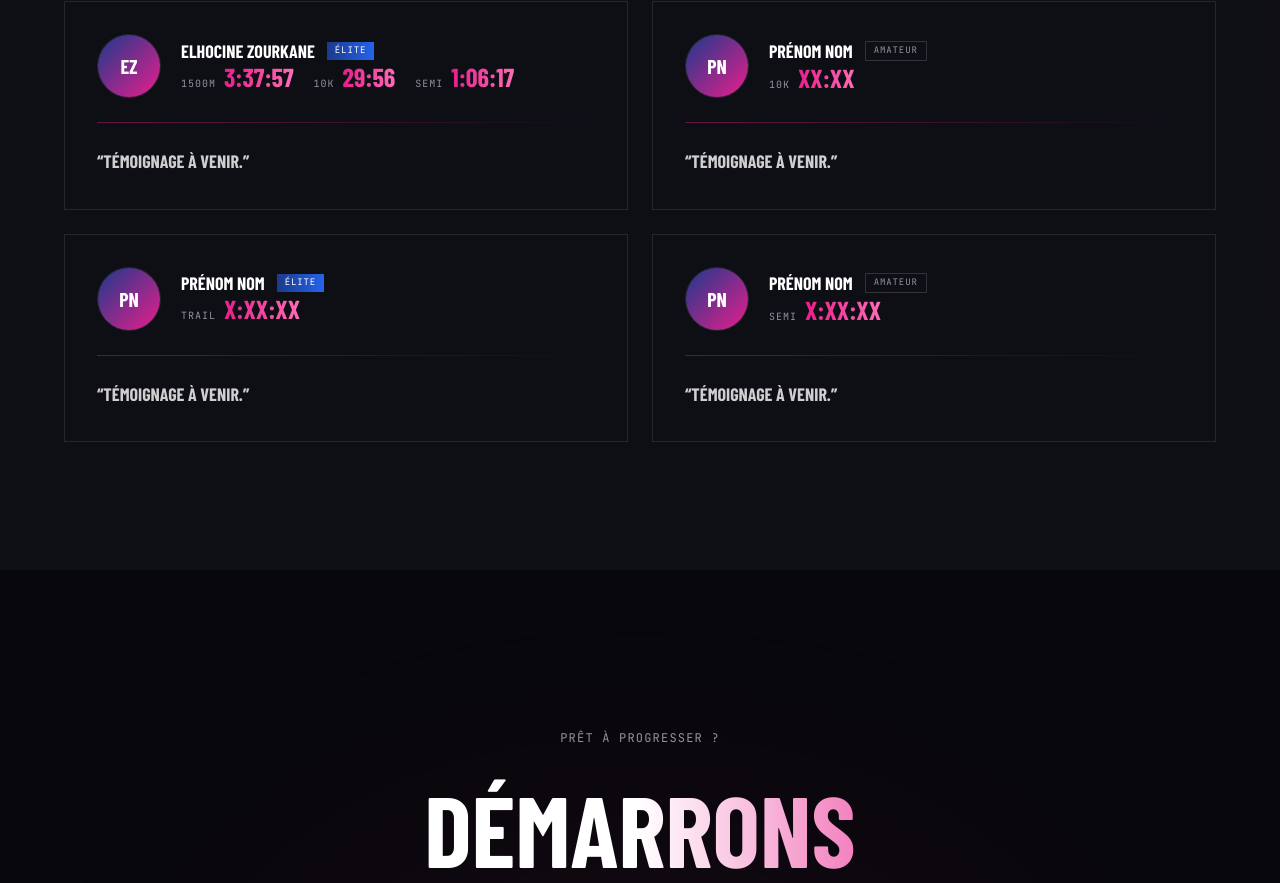
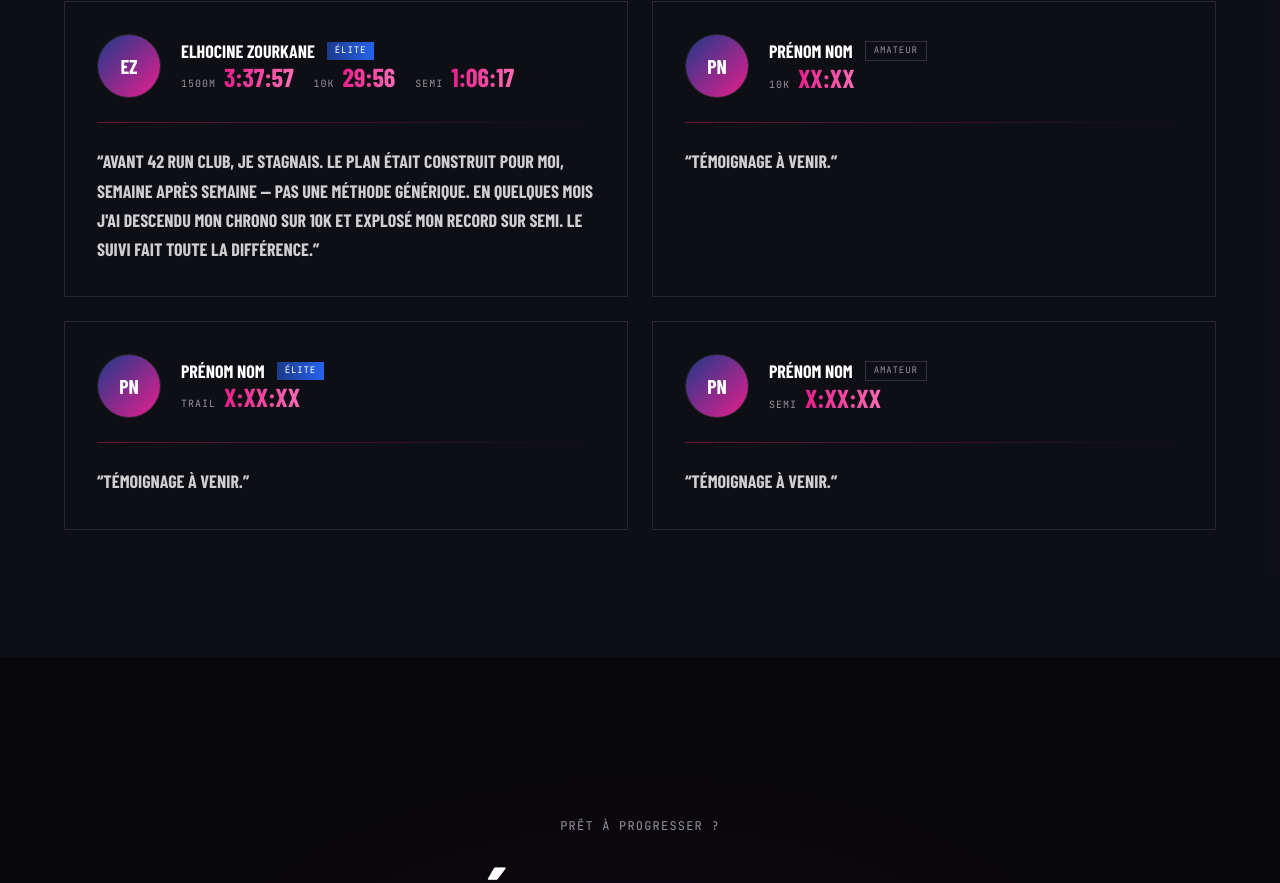
Before and after one commit to alessio200225-wq/42-run-club, a Next.js app: page / in a window 1280 px wide. Shown: the part 3747-4630 px from the top of the page. Built offline with nearby package versions, Linux system fonts and the light colour scheme; a web font is replaced by a local one.

Commit message:
Add testimonial quote for ElHocine Zourkane
Co-Authored-By: Claude Sonnet 4.6 <noreply@anthropic.com>

```diff
--- a/app/page.tsx
+++ b/app/page.tsx
@@ -85,7 +85,7 @@ const TEMOIGNAGES = [
       { distance: "10K", chrono: "29:56" },
       { distance: "Semi", chrono: "1:06:17" },
     ],
-    quote: "Témoignage à venir.",
+    quote: "Avant 42 Run Club, je stagnais. Le plan était construit pour moi, semaine après semaine — pas une méthode générique. En quelques mois j'ai descendu mon chrono sur 10K et explosé mon record sur semi. Le suivi fait toute la différence.",
   },
   {
     photo: null,
```
